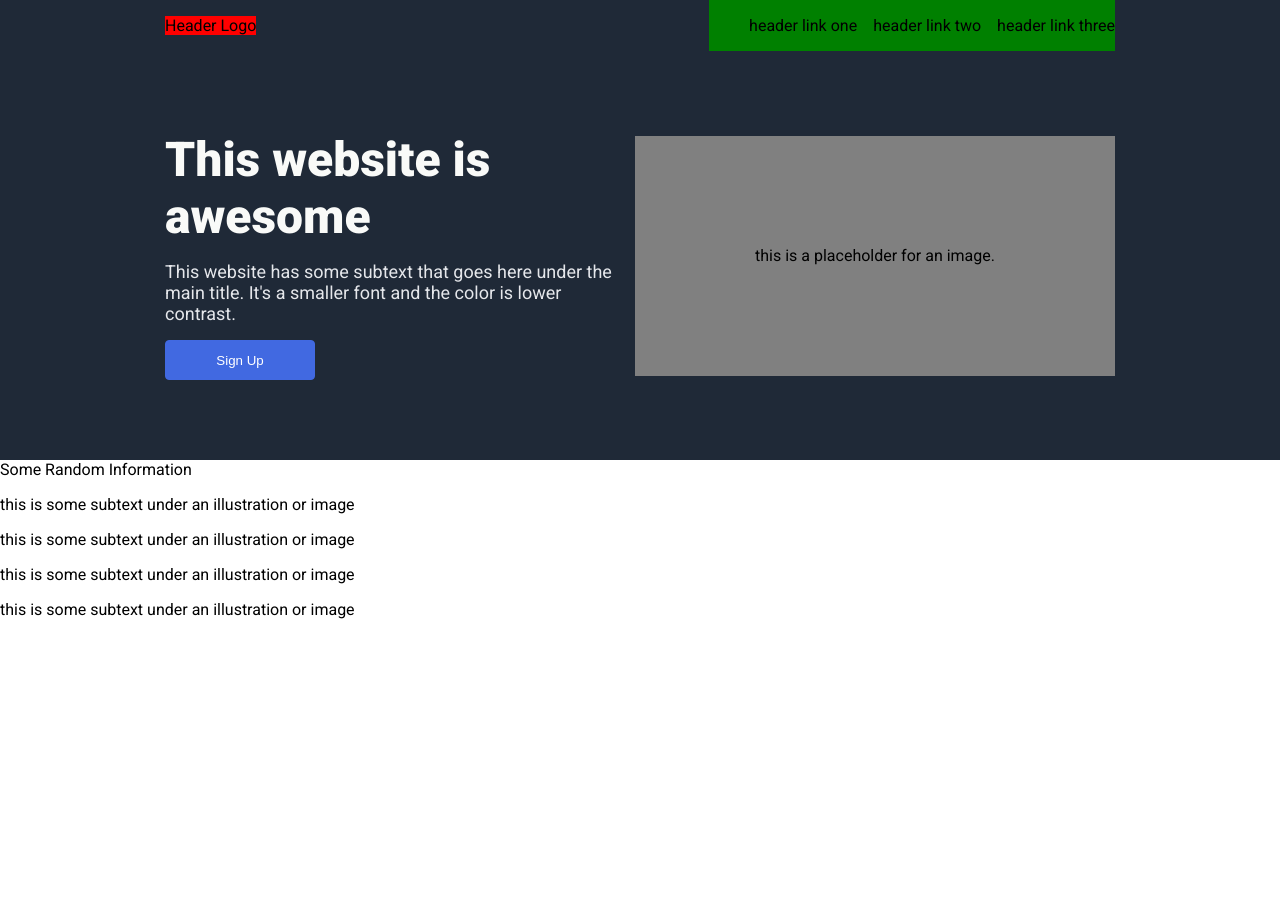
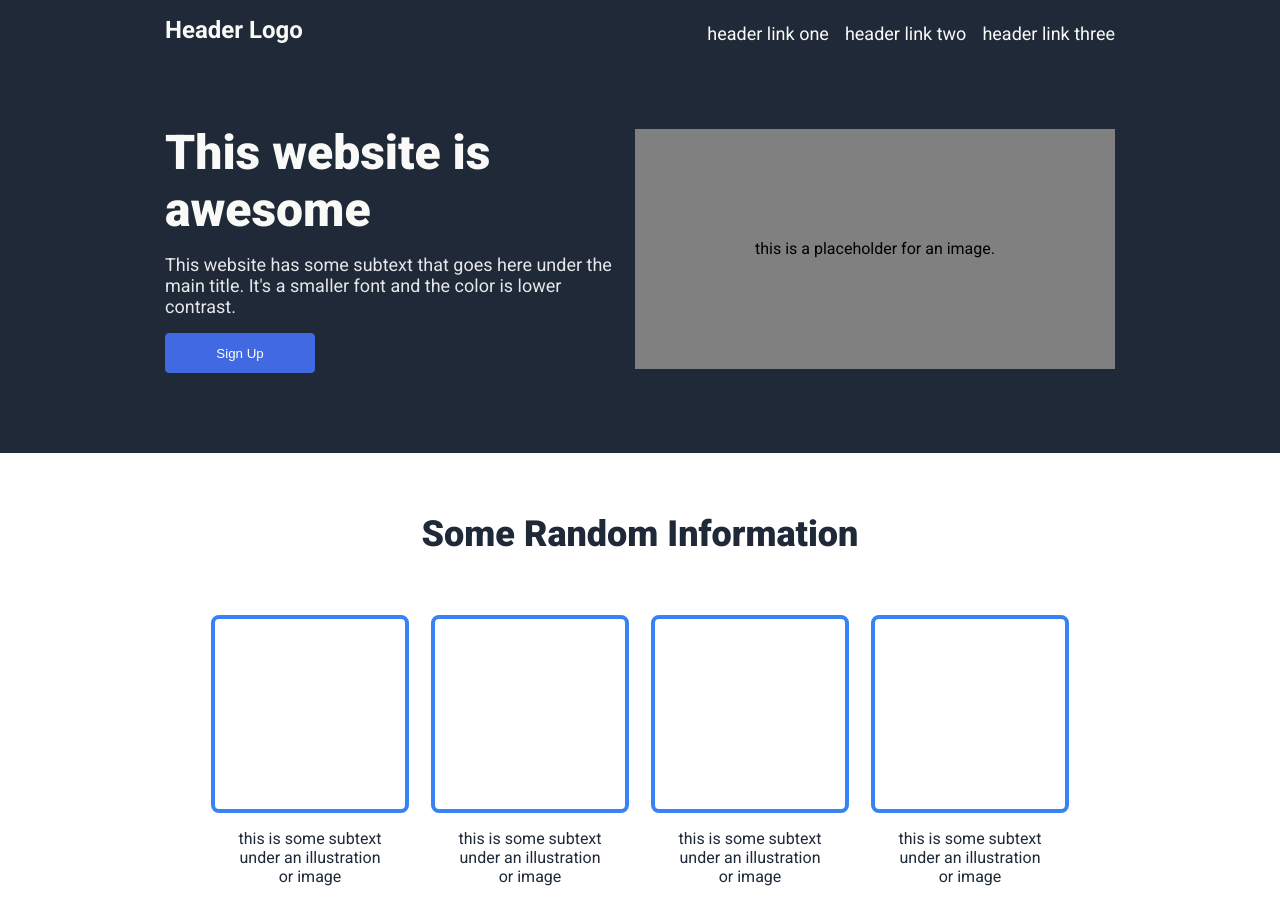
Before and after one commit to fdm-fdm/landing-page, a plain HTML site: page index.html in a window 1280 px wide. Before the commit the page ends 800 px from the top, so only its background shows below. Drawn offline with Linux system fonts and the light colour scheme.

Commit message:
Adding additional portion for second page section

```diff
--- a/css/style.css
+++ b/css/style.css
@@ -13,34 +13,40 @@ body {
 .hero {
     display: flex;
     flex-direction: column;
-    justify-content: center;
+    justify-content: space-evenly;
     align-items: center;
     background-color: #1F2937;
     padding-right: 200px;
     padding-left: 200px;
+    padding-top: 16px;
 }
 
 .top-menu {
     display: flex;
     flex: 1;
     justify-content: space-between;
-    align-items: center;
+    align-items: flex-end;
     width: 950px;
 }
 
 .logo-text {
     display: flex;
-    background-color: red;
+    font-size: 24px;
+    color: #F9FAF8;
+    font-weight: bold;
 }
 
 .links {
     display: flex;
-    background-color: green;
+    font-size: 18px;
+    color: #F9FAF8;
 }
 
 ul {
     display: flex;
     list-style-type: none;
+    padding: 0;
+    margin: 0;
     gap: 16px;
 }
 
@@ -48,9 +54,10 @@ ul {
     display: flex;
     justify-content: space-between;
     align-items: center;
+    flex-grow: 1;
+    width: 950px;
     padding-top: 80px;
     padding-bottom: 80px;
-    width: 950px;
 }
 
 button {
@@ -90,3 +97,54 @@ button {
     align-items: center;
     justify-content: center;
 }
+
+.card {
+    border: 4px solid #3882F6;
+    border-radius: 8px;
+    padding: 20px;
+    width: 150px;
+    height: 150px;
+    flex-shrink: 0;
+}
+
+.information-panel {
+    display: flex;
+    flex-direction: column;
+    align-items: center;
+    justify-content: center;
+}
+
+.information-header {
+    font-size: 36px;
+    font-weight: 900;
+    color: #1F2937;
+    padding: 60px;
+}
+
+.cards {
+    display: flex;
+    flex-wrap: wrap;
+    padding: 0 0 60px 0;
+}
+
+.card-container{
+    display: flex;
+    justify-content: space-evenly;
+    width: 950px;
+}
+
+.card-columns {
+    display: flex;
+    flex-direction: column;
+    justify-content: center;
+    align-items: center;
+    max-width: 150px;
+    flex-shrink: 0;
+    flex-wrap: nowrap;
+}
+
+.description {
+    color: #1F2937;
+    text-wrap: pretty;
+    text-align: center;
+}
```
